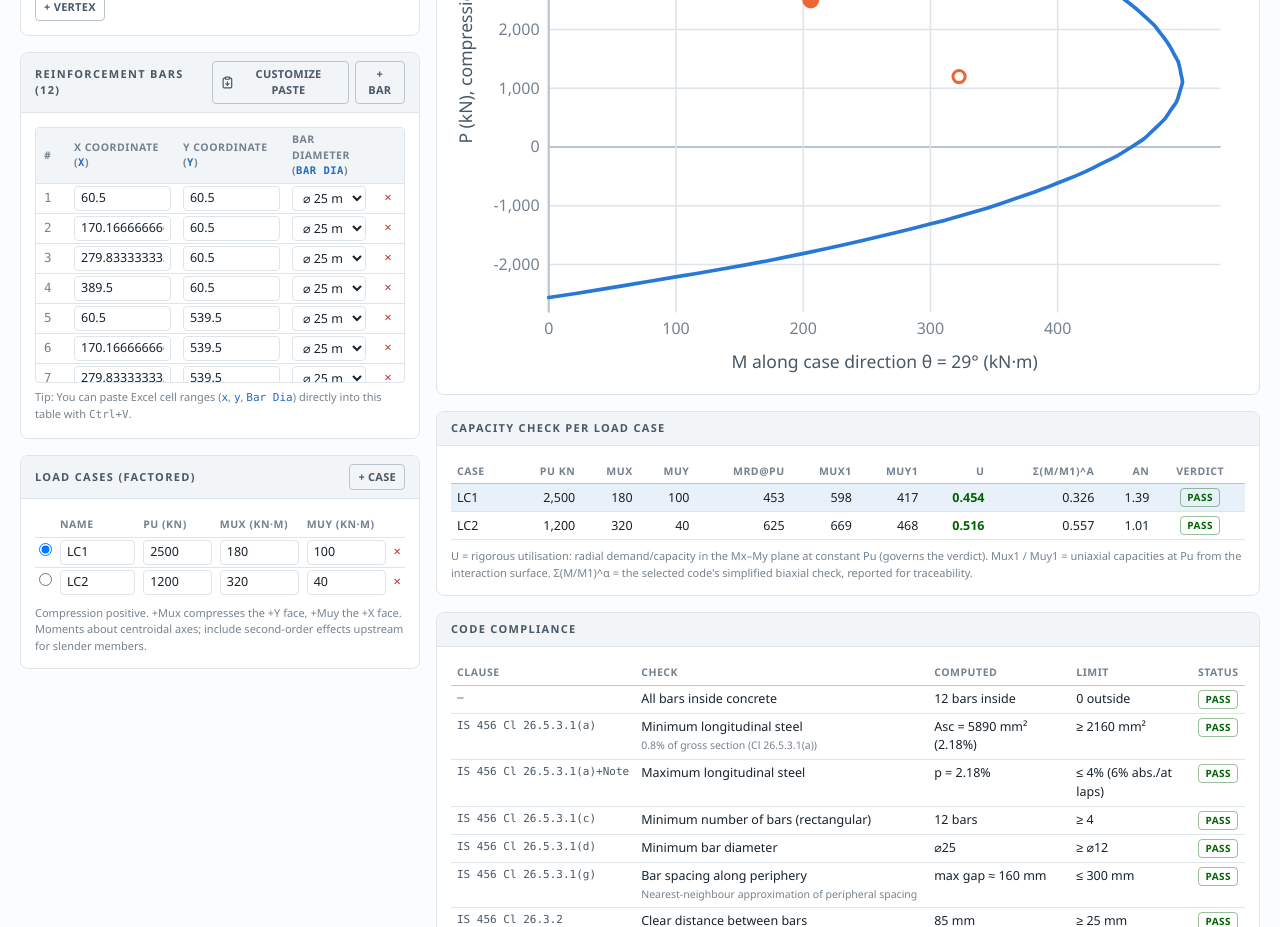
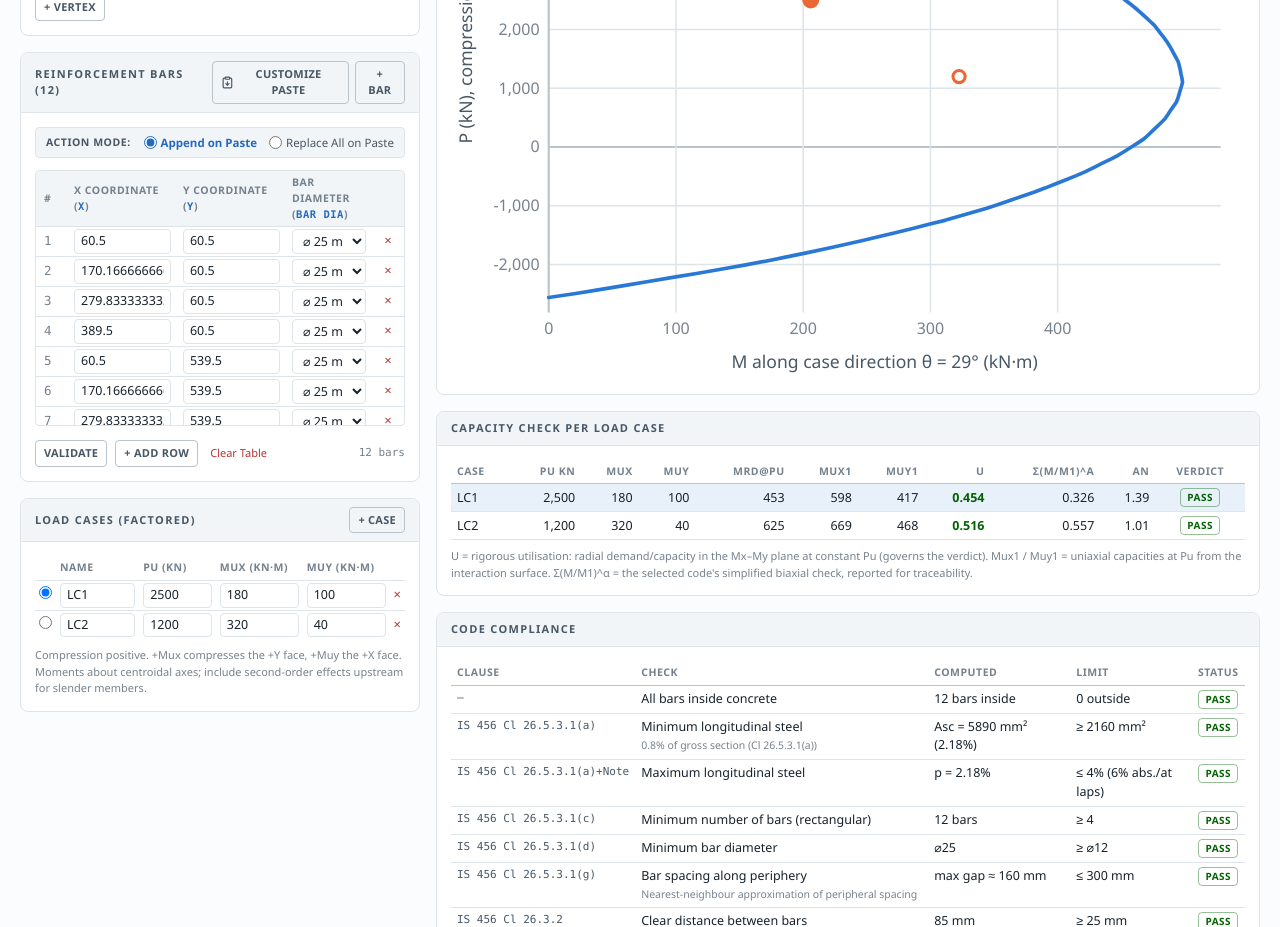
Before and after one commit to 6thsuspect/rcc-section-check, a React (Vite) app: page / in a window 1280 px wide. Shown: the part 860-1787 px from the top of the page. Built offline with nearby package versions, Linux system fonts and the light colour scheme.

Commit message:
bring action mode, 3-column table, validation, and toolbar features directly to Reinforcement Bars panel
Co-authored-by: arena-agent <297053741+arena-agent@users.noreply.github.com>

```diff
--- a/src/components/Editors.tsx
+++ b/src/components/Editors.tsx
@@ -324,6 +324,15 @@ export function RebarPanel({
   const num = (v: string) => (Number.isFinite(parseFloat(v)) ? parseFloat(v) : 0)
   const DIAS = [8, 10, 12, 16, 20, 25, 28, 32, 36, 40]
 
+  const [pasteMode, setPasteMode] = useState<'append' | 'replace'>('append')
+  const [status, setStatus] = useState<
+    | { kind: 'idle' }
+    | { kind: 'ok'; count: number }
+    | { kind: 'empty'; message: string }
+    | { kind: 'errors'; errors: { line: number; message: string }[] }
+  >({ kind: 'idle' })
+
+  // Excel paste handler that automatically expands rows and populates values
   const handleExcelPaste = (e: React.ClipboardEvent) => {
     const rawText = e.clipboardData.getData('text')
     if (!rawText) return
@@ -349,8 +358,30 @@ export function RebarPanel({
     }
 
     if (pastedBars.length > 0) {
+      if (pasteMode === 'replace') {
         update(pastedBars)
+      } else {
+        update([...bars, ...pastedBars])
       }
+      setStatus({ kind: 'ok', count: pastedBars.length })
+    }
+  }
+
+  const validate = () => {
+    if (bars.length === 0) {
+      setStatus({ kind: 'empty', message: 'No reinforcement bars defined — paste Excel rows or add a bar.' })
+      return
+    }
+
+    const errs: { line: number; message: string }[] = []
+    bars.forEach((b, i) => {
+      if (!Number.isFinite(b.x)) errs.push({ line: i + 1, message: 'X Coordinate must be numeric' })
+      if (!Number.isFinite(b.y)) errs.push({ line: i + 1, message: 'Y Coordinate must be numeric' })
+      if (!Number.isFinite(b.dia) || b.dia <= 0) errs.push({ line: i + 1, message: 'Bar Diameter must be greater than zero' })
+    })
+
+    if (errs.length > 0) setStatus({ kind: 'errors', errors: errs })
+    else setStatus({ kind: 'ok', count: bars.length })
   }
 
   return (
@@ -368,6 +399,43 @@ export function RebarPanel({
         </span>
       }
     >
+      <div className="flex flex-col gap-3">
+        {/* Action Mode Toggle: Append vs Replace */}
+        <div className="flex items-center justify-between bg-panel border border-edge rounded px-2.5 py-1.5 text-[11.5px]">
+          <span className="font-display font-semibold text-[10.5px] uppercase tracking-wider text-ink-2">
+            Action Mode:
+          </span>
+          <div className="flex gap-3">
+            <label className="flex items-center gap-1 cursor-pointer">
+              <input
+                type="radio"
+                name="tabPasteMode"
+                value="append"
+                checked={pasteMode === 'append'}
+                onChange={() => setPasteMode('append')}
+                className="accent-accent"
+              />
+              <span className={pasteMode === 'append' ? 'font-semibold text-accent' : 'text-ink-2'}>
+                Append on Paste
+              </span>
+            </label>
+            <label className="flex items-center gap-1 cursor-pointer">
+              <input
+                type="radio"
+                name="tabPasteMode"
+                value="replace"
+                checked={pasteMode === 'replace'}
+                onChange={() => setPasteMode('replace')}
+                className="accent-accent"
+              />
+              <span className={pasteMode === 'replace' ? 'font-semibold text-bad' : 'text-ink-2'}>
+                Replace All on Paste
+              </span>
+            </label>
+          </div>
+        </div>
+
+        {/* 3-Column Interactive Excel Table */}
         <div
           className="max-h-64 overflow-y-auto border border-edge rounded focus:outline-none focus:border-accent"
           onPaste={handleExcelPaste}
@@ -395,13 +463,14 @@ export function RebarPanel({
                         type="number"
                         value={b.x}
                         placeholder="0"
-                      onChange={(e) =>
+                        onChange={(e) => {
+                          setStatus({ kind: 'idle' })
                           update(
                             bars.map((q, j) =>
                               j === i ? { ...q, x: num(e.target.value) } : q
                             )
                           )
-                      }
+                        }}
                         onPaste={handleExcelPaste}
                       />
                     </td>
@@ -411,13 +480,14 @@ export function RebarPanel({
                         type="number"
                         value={b.y}
                         placeholder="0"
-                      onChange={(e) =>
+                        onChange={(e) => {
+                          setStatus({ kind: 'idle' })
                           update(
                             bars.map((q, j) =>
                               j === i ? { ...q, y: num(e.target.value) } : q
                             )
                           )
-                      }
+                        }}
                         onPaste={handleExcelPaste}
                       />
                     </td>
@@ -425,13 +495,14 @@ export function RebarPanel({
                       <select
                         className={cellCls}
                         value={b.dia}
-                      onChange={(e) =>
+                        onChange={(e) => {
+                          setStatus({ kind: 'idle' })
                           update(
                             bars.map((q, j) =>
                               j === i ? { ...q, dia: Number(e.target.value) } : q
                             )
                           )
-                      }
+                        }}
                       >
                         {DIAS.map((d) => (
                           <option key={d} value={d}>
@@ -444,7 +515,10 @@ export function RebarPanel({
                       <button
                         className="text-bad hover:bg-bad/10 rounded px-1 text-[13px] leading-none"
                         title="Remove bar"
-                      onClick={() => update(bars.filter((_, j) => j !== i))}
+                        onClick={() => {
+                          setStatus({ kind: 'idle' })
+                          update(bars.filter((_, j) => j !== i))
+                        }}
                       >
                         ×
                       </button>
@@ -454,16 +528,70 @@ export function RebarPanel({
               ) : (
                 <tr>
                   <td colSpan={5} className="px-4 py-6 text-center text-ink-3 italic text-[12px]">
-                  No reinforcement bars defined. Click <b>+ bar</b> or press <b>Ctrl+V</b> to paste Excel rows.
+                    No reinforcement bars defined. Click <b>+ Add Row</b> or press <b>Ctrl+V</b> to paste Excel rows.
                   </td>
                 </tr>
               )}
             </tbody>
           </table>
         </div>
-      <p className="text-[11px] text-ink-3 mt-1.5">
-        Tip: You can paste Excel cell ranges (<code className="font-mono text-accent">x</code>, <code className="font-mono text-accent">y</code>, <code className="font-mono text-accent">Bar Dia</code>) directly into this table with <code className="font-mono">Ctrl+V</code>.
-      </p>
+
+        {/* Validation & Status Message Banner */}
+        {status.kind === 'errors' && (
+          <div className="bg-bad/10 border border-bad/40 rounded px-2.5 py-1.5 text-[11.5px] text-bad">
+            <b className="font-display text-[10px] uppercase tracking-wider">
+              {status.errors.length} invalid {status.errors.length === 1 ? 'bar' : 'bars'}
+            </b>
+            <ul className="mt-0.5 max-h-20 overflow-y-auto font-mono tnum">
+              {status.errors.map((err, i) => (
+                <li key={i}>
+                  Row {err.line}: {err.message}
+                </li>
+              ))}
+            </ul>
+          </div>
+        )}
+        {status.kind === 'ok' && (
+          <div className="bg-ok/10 border border-ok/40 rounded px-2.5 py-1.5 text-[11.5px] text-ok">
+            <b className="font-display text-[10px] uppercase tracking-wider">Valid</b>
+            <span className="ml-1.5">{status.count} reinforcement {status.count === 1 ? 'bar' : 'bars'} configured.</span>
+          </div>
+        )}
+        {status.kind === 'empty' && (
+          <div className="bg-panel border border-edge-strong rounded px-2.5 py-1.5 text-[11.5px] text-ink-2">
+            {status.message}
+          </div>
+        )}
+
+        {/* Table Toolbar & Action Buttons */}
+        <div className="flex items-center justify-between pt-0.5">
+          <div className="flex items-center gap-2">
+            <button className={btnCls} onClick={validate}>
+              Validate
+            </button>
+            <button className={btnCls} onClick={() => { setStatus({ kind: 'idle' }); update([...bars, { x: 0, y: 0, dia: 20 }]) }}>
+              + Add Row
+            </button>
+            {bars.length > 0 && (
+              <button
+                type="button"
+                className="text-[11px] text-bad hover:underline ml-1"
+                onClick={() => {
+                  if (confirm('Are you sure you want to clear all reinforcement bars?')) {
+                    setStatus({ kind: 'idle' })
+                    update([])
+                  }
+                }}
+              >
+                Clear Table
+              </button>
+            )}
+          </div>
+          <span className="text-[11px] text-ink-3 tnum font-mono">
+            {bars.length} {bars.length === 1 ? 'bar' : 'bars'}
+          </span>
+        </div>
+      </div>
     </Card>
   )
 }
```
Lines whose indentation alone changed are shown as unchanged.
